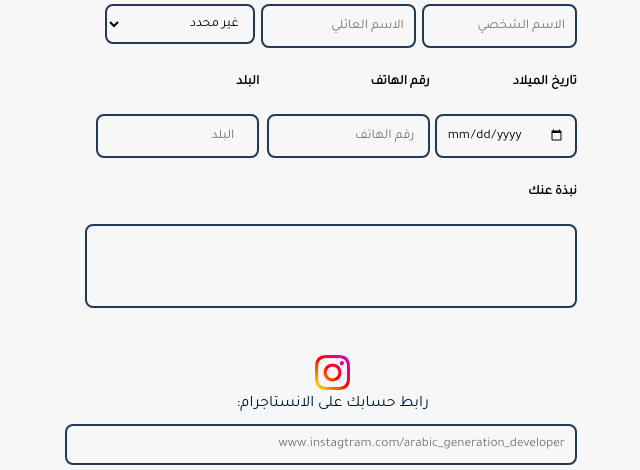
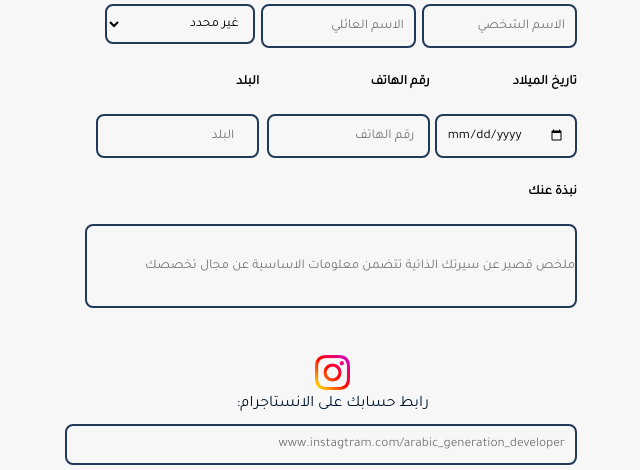
Before and after one commit to ElBaron23/Arab_developers_generation, a PHP site: page /profile/profile_setting.php in a window 1280 px wide. Shown: the part 479-949 px from the top of the page, without its empty margins (320-960 px from the left). Run offline with PHP 8.4, Linux system fonts and the light colour scheme; a user stored in the database is signed in.

Commit message:
اضافة بلايس هولدر لنبدة عنك

```diff
--- a/profile/profile_setting.php
+++ b/profile/profile_setting.php
@@ -109,7 +109,7 @@ include '../inc/init.php';
  <div class="edit_container">
   <div class="edit_box2">
     <h5>نبذة عنك</h5>
-    <input type="text" name="description" id="description" >
+    <input type="text" name="description" id="description" placeholder="ملخص قصير عن سيرتك الذاتية تتضمن معلومات الاساسية عن مجال تخصصك    ">
   </div>
  </div>
  <div class="edit_container">
```
